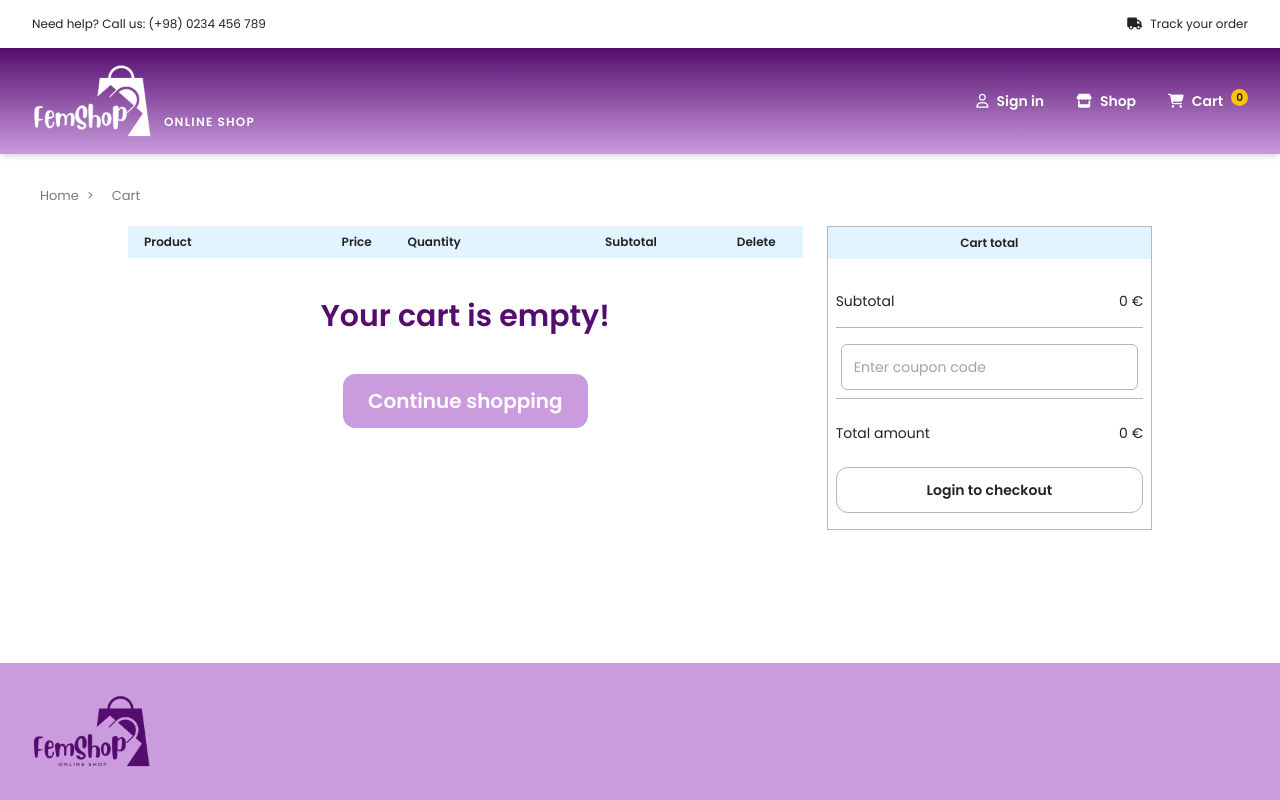
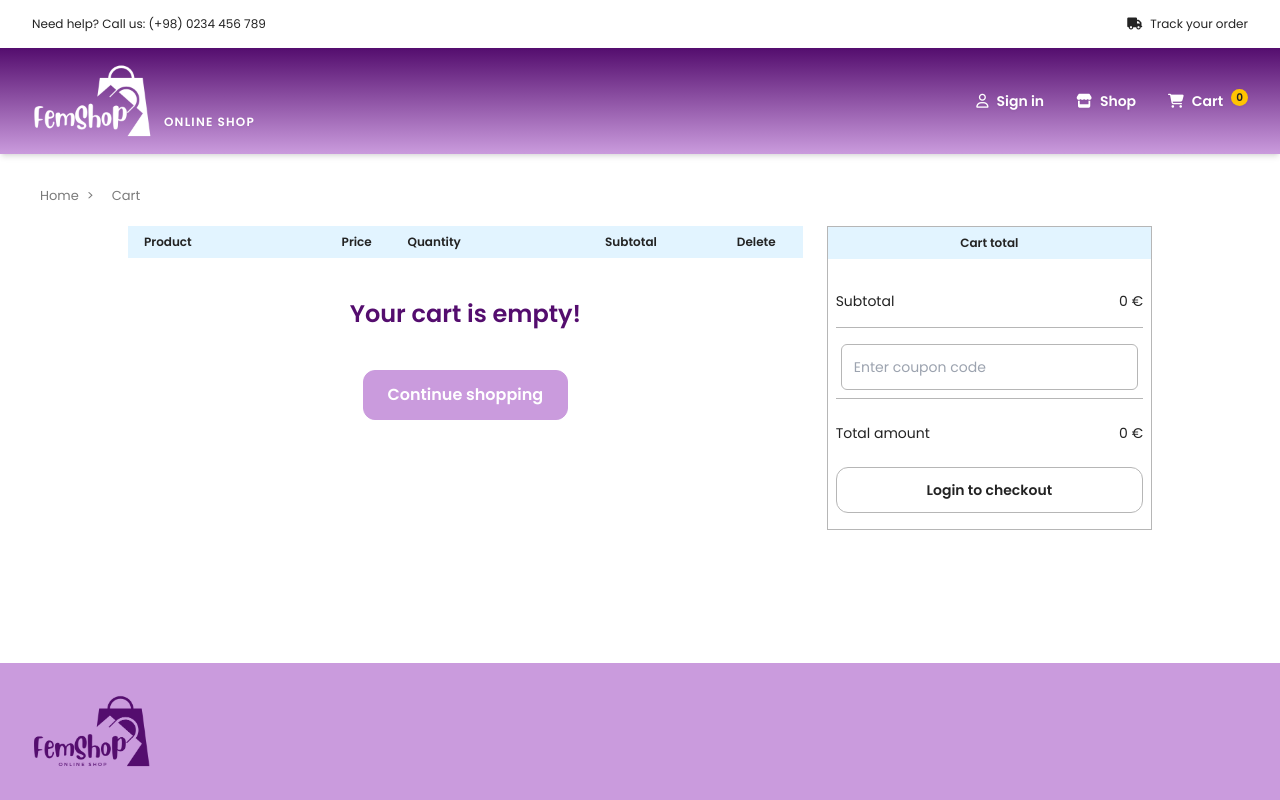
Before and after one commit to Jocelyn212/ProyectoFinal, a Vue app in the folder femShop/: page /cart in a window 1280 px wide. Built offline with nearby package versions, Linux system fonts and the light colour scheme.

Commit message:
añadido link en a la pagina de producto en el card, añadido boton continue shoppong en la pag de producto

```diff
--- a/femShop/src/components/Breadcrumb.vue
+++ b/femShop/src/components/Breadcrumb.vue
@@ -45,7 +45,7 @@
                     category: [
                         { label: "Home", path: "/" },
                         { label: "Shop", path: "/shop" },
-                         { label: this.categoryName || "Category", path: null },
+                        { label: this.categoryName || "Category", path: null },
                     ],
                     product: [
                         { label: "Home", path: "/" },
--- a/femShop/src/components/Card.vue
+++ b/femShop/src/components/Card.vue
@@ -1,6 +1,6 @@
 <template>
     <div class="card">
-        <figure class="relative"><img v-if="product.images" :src="product.images[0]" :alt="product.title">
+        <figure class="relative cursor-pointer" @click="showProductDetails"><img v-if="product.images" :src="product.images[0]" :alt="product.title">
         <span class="favorite fa-regular fa-heart"></span>
         <span class="favorite fa-solid fa-heart"></span>
         </figure>
--- a/femShop/src/views/Cart.vue
+++ b/femShop/src/views/Cart.vue
@@ -41,8 +41,8 @@
                     </button>
                 </div>
                 <div v-else class="block text-center mt-10 flex-col">
-                    <p class="text-3xl font-bold text-lila-primary text-center mb-10">Your cart is empty!</p>
-                    <button  class="button button-secondary  text-center text-xl">
+                    <p class="text-2xl font-bold text-lila-primary text-center mb-10">Your cart is empty!</p>
+                    <button  class="button button-secondary  text-center text-md">
                         <RouterLink to="/shop" >
                             Continue shopping
                         </RouterLink>
--- a/femShop/src/views/Product.vue
+++ b/femShop/src/views/Product.vue
@@ -42,12 +42,15 @@
                     <div class="mb-6">
                         <QuantitySelector v-model="quantity" />
                     </div>
-                    <button class="button button-primary mr-4"  @click="addToCart"
+                    <button class="button button-primary mr-2 !bg-lila-primary !text-white text-sm "  @click="addToCart"
                     >
                         Add to cart
                     </button>
-                    <RouterLink to="/cart"  class="button button-white text-center ">
+                    <RouterLink to="/cart"  class="button button-secondary text-center text-sm mr-2">
                         Go to cart
+                    </RouterLink>
+                    <RouterLink to="/shop"  class="button button-white text-center text-sm text-nowrap inline-block mt-2">
+                        Continue shopping
                     </RouterLink>
                 </div>
             </div>
@@ -128,16 +131,6 @@
         mounted() {
             const productId = this.$route.params.id
             this.getProduct(productId)
-
-           /*  fetch(`https://api.escuelajs.co/api/v1/products/${productId}`)
-                .then(response => response.json())
-                .then(data => {
-                    this.product = data
-                    console.log(this.product);
-                })
-                .catch(error => {
-                    console.error("Error fetching product details:", error)
-                }) */
         }
 
     }
--- a/femShop/src/views/Shop.vue
+++ b/femShop/src/views/Shop.vue
@@ -23,6 +23,7 @@
                     <input v-model="searchQuery" id="pr-search" type="text" placeholder="Search ..." class="form-input sm:w-[220px] !border-amarillo" />
                     <button class="button button-primary -ml-[12px] relative !border-amarillo">Search</button>
                 </form>
+            <!-- Page title -->
                 <h2 v-if="products" class="title-2 text-center pb-2 relative  sm:hidden block">{{ selectedCategory ? selectedCategory.name : 'All products' }}</h2>
             </div>
             <!-- Shop -->
@@ -61,7 +62,6 @@
                  this.products = response;
                  this.filteredProducts = this.products;
                  this.extractCategories(); // Extraer categorías de los productos
-                 this.checkCategoryParam(); // Comprobamos si hay un parámetro de categoría en la URL
              } catch(error) {
                  console.log(error)
              }
```
